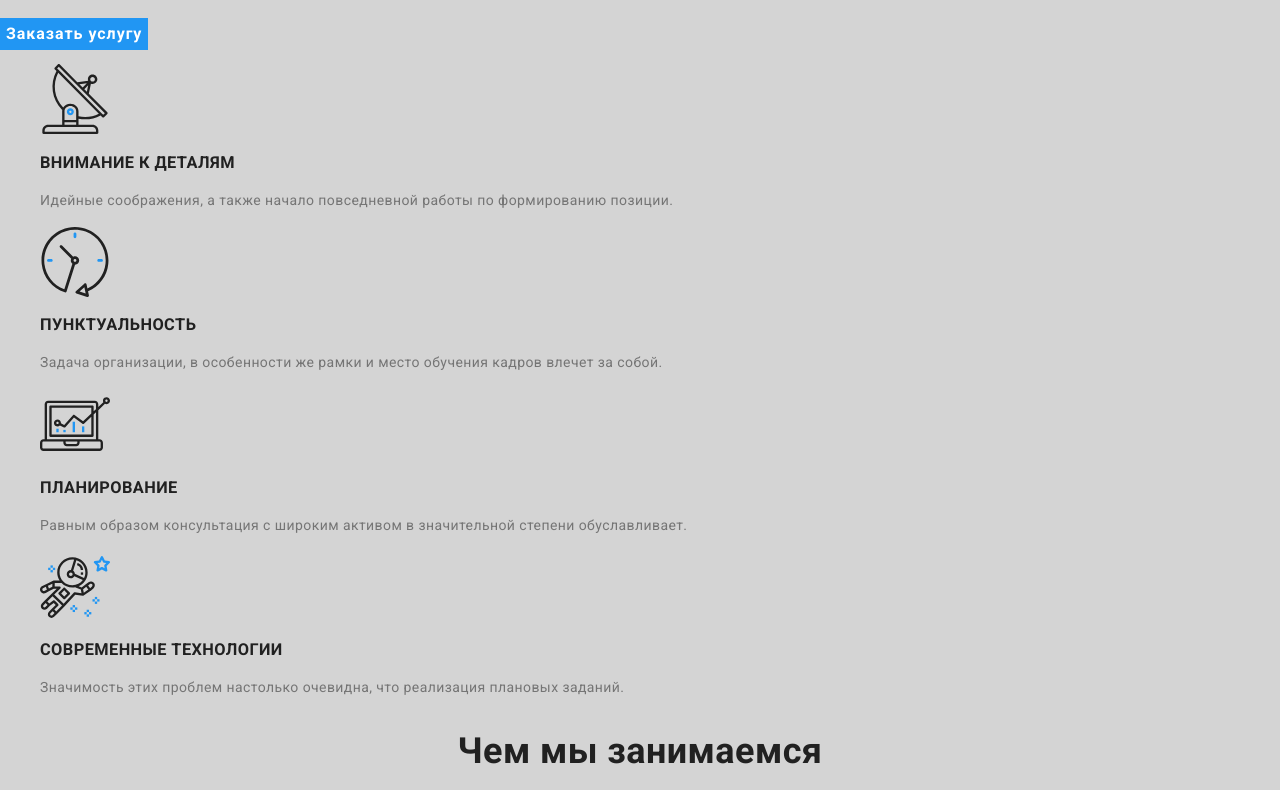
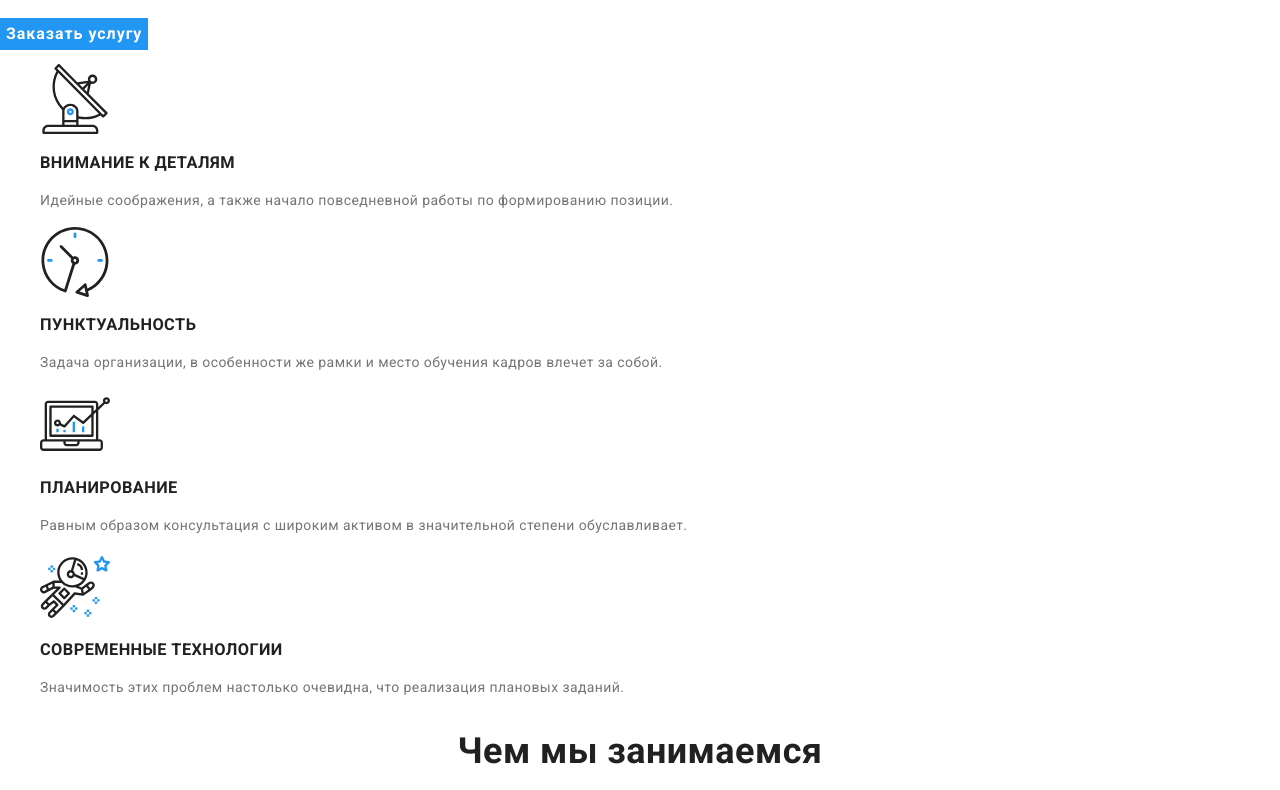
Before and after one commit to Oleksii-Deviatov/goit-markup-hw-02, a plain HTML site: page index.html in a window 1280 px wide. Shown: the part 244-1034 px from the top of the page. Drawn offline with nearby package versions, Linux system fonts and the light colour scheme.

Commit message:
установил верный  общий цвет фона

```diff
--- a/css/styles.css
+++ b/css/styles.css
@@ -12,9 +12,9 @@
   --button-backgroung: #f5f4fa;
 }
 body {
-  /* background-color: var(--main-background); */
+  background-color: var(--main-background);
   /* фон для проверки */
-  background-color: rgb(212, 212, 212);
+  /* background-color: rgb(212, 212, 212); */
   font-family: var(--main-font);
   font-size: 14px;
   font-style: normal;
```
